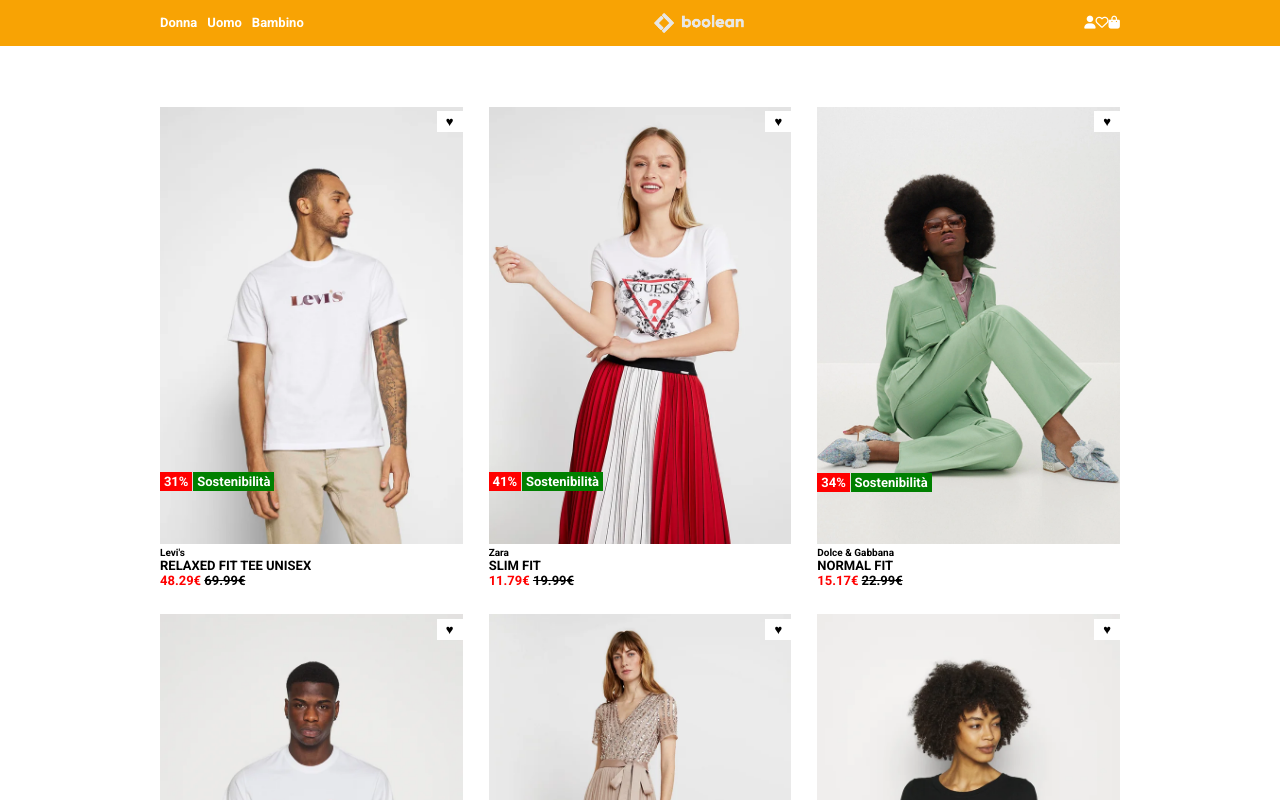
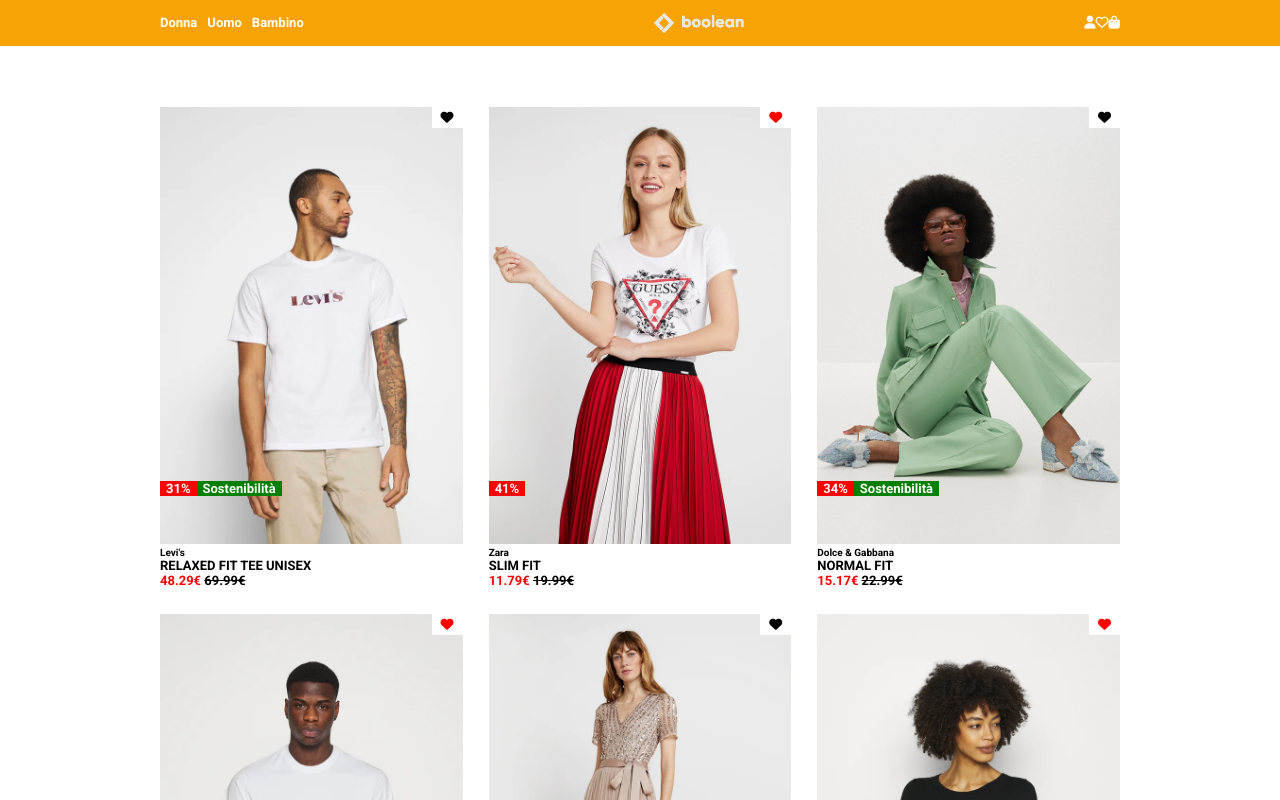
Before and after one commit to giacomomarongiu/vite-boolando, a Vue app: page / in a window 1280 px wide. Shown: the top 800 px of the page. Built offline with nearby package versions, Linux system fonts and the light colour scheme.

Commit message:
[Completed] Add like on heart + clean scss code + change my object structure

```diff
--- a/src/assets/scss/partials/myutilities.scss
+++ b/src/assets/scss/partials/myutilities.scss
@@ -35,19 +35,19 @@
 
 .green {
     background-color: $greenBanner;
-    padding: 2%;
-    padding-left: 4%;
-    padding-right: 4%;
-    max-width:100%;
-    .text{
-        max-width: fit-content;
-    }
+    max-width: 100%;
+    padding-left: 6px;
+    padding-right: 6px;
+
 }
 
 .discount {
     background-color: $discountColor;
-    padding: 2%;
-    padding-left: 4%;
-    padding-right: 4%;
+    padding-left: 6px;
+    padding-right: 6px;
     max-width: 100%;
 }
+
+.like-it {
+    color: red;
+}
--- a/src/assets/scss/style.scss
+++ b/src/assets/scss/style.scss
@@ -53,11 +53,7 @@
 .hover_image {
     max-width: 100%;
 }
-.card {
-    position: relative;
-    /*need it for buttons*/
 
-}
 
 /*How to change image*/
 .hover_image {
@@ -74,6 +70,7 @@
 
 /*end how to change image*/
 
+
 /*buttons colours*/
 p> :first-child {
     color: $discountColor;
@@ -84,13 +81,13 @@
 }
 
 /*buttons position inside the card*/
-.heart,
-.btn_img {
-    position: absolute;
+.card_up{
+    position: relative;
 }
 
     .heart {
-    top: 1%;
+        position: absolute;
+        top: 0;
         right: 0;
         background-color: $lightColor;
         padding: 1%;
@@ -99,12 +96,16 @@
     }
 
     .btn_img {
+        max-width: 100%;
+        position: absolute;
+        top: 85%;
         display: flex;
-    gap: 1%;
         color: $lightColor;
-    bottom: 20%;
         max-width: 50%;
     }
+
+
+
 
 /*end of the main area*/
 
--- a/src/components/ProductCard.vue
+++ b/src/components/ProductCard.vue
@@ -17,6 +17,18 @@
             <div class="card_up">
                 <img class="main_image" :src="product.mainImg">
                 <img class="hover_image" :src="product.hoverImg">
+                <div class="heart" @click="product.likeIt = product.likeIt ? false : true"
+                    :class="{ 'like-it': product.likeIt }">
+                    <i class="fa-solid fa-heart"></i>
+                </div>
+                <div class="btn_img ">
+                    <span class="discount">{{ product.badges[1].value }}%</span>
+                    <span class="green" v-if="product.badges[0].value">
+                        <span class=" green-text ">
+                            {{ product.badges[0].value }}
+                        </span>
+                    </span>
+                </div>
             </div>
             <div class="card_bottom">
                 <p class="small_text">{{ product.brand }}</p>
@@ -26,11 +38,7 @@
                     <span class="">{{ product.priceOld }}€</span>
                 </p>
             </div>
-            <div class="heart">&hearts;</div>
-            <div class="btn_img ">
-                <span class="discount">{{ product.badges[1].value }}%</span>
-                <span class="green text">Sostenibilità</span>
-            </div>
+
         </div>
     </div>
 </template>
--- a/src/data.js
+++ b/src/data.js
@@ -6,7 +6,7 @@
         hoverImg: "/public/img/1b.webp",
         brand: "Levi's",
         description: "RELAXED FIT TEE UNISEX",
-        priceOld: 69.99 ,
+        priceOld: 69.99,
         badges: [
             {
                 type: "tag",
@@ -17,7 +17,8 @@
                 value: 0
             }
         ],
-
+        priceNew: 1,
+        likeIt: false,
     },
     {
         id: 2,
@@ -25,6 +26,46 @@
         hoverImg: "/public/img/2b.webp",
         brand: "Zara",
         description: "SLIM FIT",
+        priceOld: 19.99,
+        badges: [
+            {
+                type: "tag",
+            },
+            {
+                type: "discount",
+                value: 0
+            }
+        ],
+        priceNew: 1,
+        likeIt: true,
+
+    },
+    {
+        id: 3,
+        mainImg: "/public/img/3.webp",
+        hoverImg: "/public/img/3b.webp",
+        brand: "Dolce & Gabbana",
+        description: "NORMAL FIT",
+        priceOld: 22.99,
+        badges: [
+            {
+                type: "tag",
+                value: "Sostenibilità"
+            },
+            {
+                type: "discount",
+                value: 0
+            }
+        ],
+        priceNew: 1,
+        likeIt: false,
+    },
+    {
+        id: 4,
+        mainImg: "/public/img/4.webp",
+        hoverImg: "/public/img/4b.webp",
+        brand: "Hugo Boss",
+        description: "NORMAL FIT",
         priceOld: 19.99,
         badges: [
             {
@@ -37,14 +78,15 @@
             }
         ],
         priceNew: 1,
+        likeIt: true,
     },
     {
-        id: 3,
-        mainImg: "/public/img/3.webp",
-        hoverImg: "/public/img/3b.webp",
-        brand: "Dolce & Gabbana",
-        description: "NORMAL FIT",
-        priceOld: 22.99 ,
+        id: 5,
+        mainImg: "/public/img/5.webp",
+        hoverImg: "/public/img/5b.webp",
+        brand: "OVS",
+        description: "RELAXED FIT TEE UNISEX",
+        priceOld: 59.99,
         badges: [
             {
                 type: "tag",
@@ -56,44 +98,7 @@
             }
         ],
         priceNew: 1,
-    },
-    {
-        id: 4,
-        mainImg: "/public/img/4.webp",
-        hoverImg: "/public/img/4b.webp",
-        brand: "Hugo Boss",
-        description: "NORMAL FIT",
-        priceOld: 19.99 ,
-        badges: [
-            {
-                type: "tag",
-                value: "Sostenibilità"
-            },
-            {
-                type: "discount",
-                value: 0
-            }
-        ],
-        priceNew: 1,
-    },
-    {
-        id: 5,
-        mainImg: "/public/img/5.webp",
-        hoverImg: "/public/img/5b.webp",
-        brand: "OVS",
-        description: "RELAXED FIT TEE UNISEX",
-        priceOld: 59.99 ,
-        badges: [
-            {
-                type: "tag",
-                value: "Sostenibilità"
-            },
-            {
-                type: "discount",
-                value: 0
-            }
-        ],
-        priceNew: 1,
+        likeIt: false,
     },
     {
         id: 6,
@@ -105,7 +110,6 @@
         badges: [
             {
                 type: "tag",
-                value: "Sostenibilità"
             },
             {
                 type: "discount",
@@ -113,5 +117,6 @@
             }
         ],
         priceNew: 1,
+        likeIt: true,
     },
 ]
```
Also changed, not shown: 1 other file (tests, documents, lock files or other folders). Lines whose indentation alone changed are shown as unchanged.
